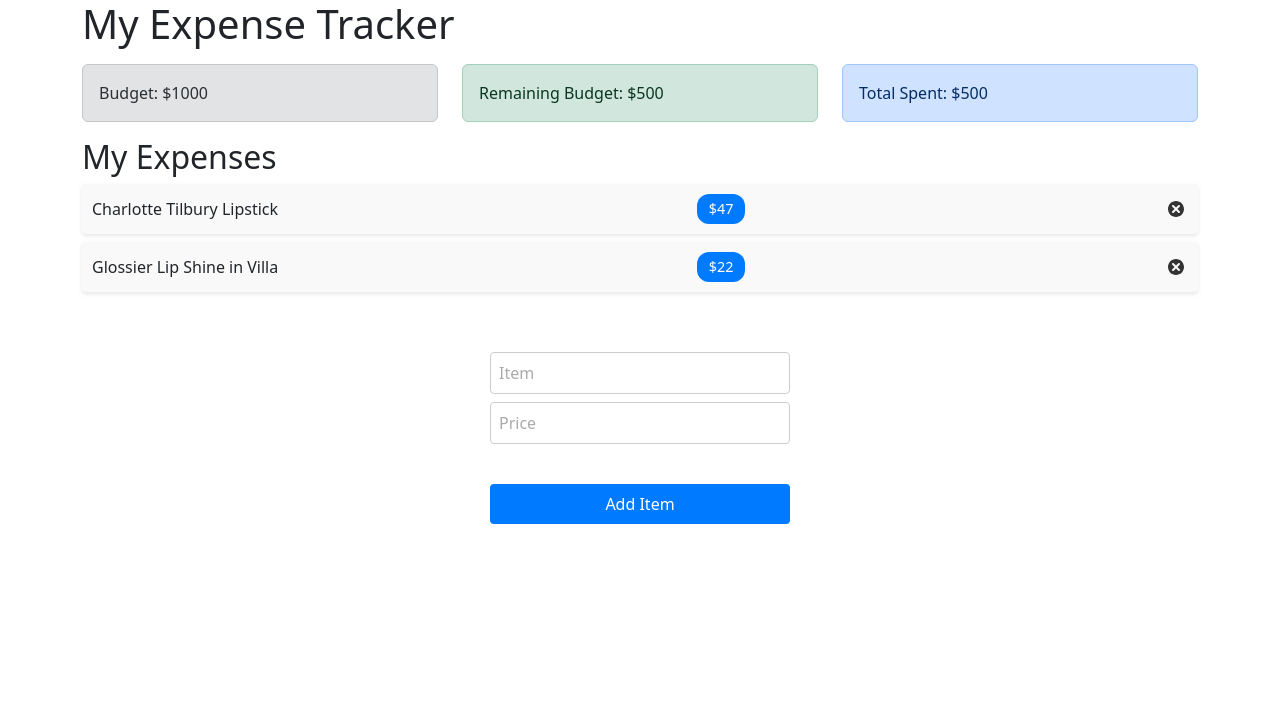
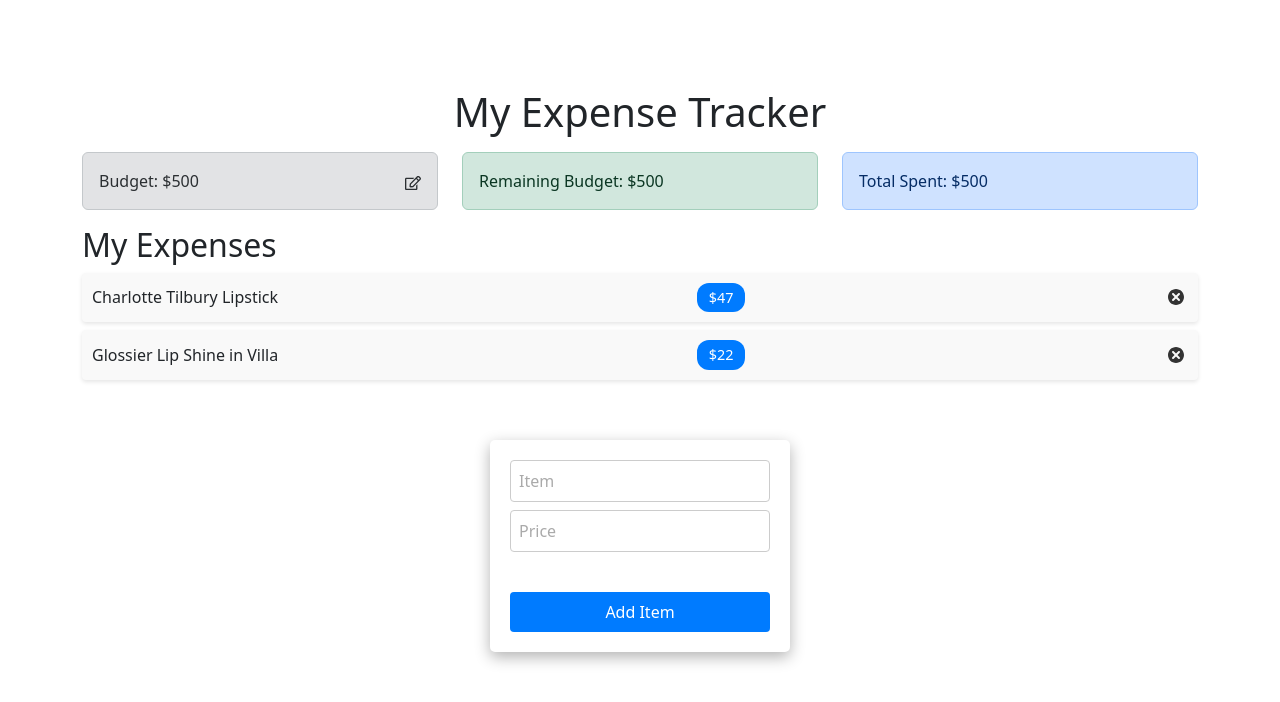
Before and after one commit to sarahhcheng/expense-tracker, a React (Create React App) app: page / in a window 1280 px wide. Shown: the top 702 px of the page. Built offline with nearby package versions, Linux system fonts and the light colour scheme.

Commit message:
create edit for budget

```diff
--- a/src/App.js
+++ b/src/App.js
@@ -9,7 +9,8 @@ import { ExpenseForm } from "./components/Form/ExpenseForm";
 function App() {
   return (
     <div className="container">
-      <h1>My Expense Tracker</h1>
+      <div className="align-items">
+        <h1 className="app-title">My Expense Tracker</h1>
         <div className="row mt-3">
           <div className="col-sm">
             <Budget />
@@ -28,6 +29,7 @@ function App() {
           <ExpenseForm />
         </div>
       </div>
+    </div>
   );
 }
 
--- /dev/null
+++ b/src/components/Budget/Budget.css
@@ -0,0 +1,4 @@
+.budget-contain {
+  display: flex;
+  justify-content: space-between;
+}
--- a/src/components/Budget/Budget.js
+++ b/src/components/Budget/Budget.js
@@ -1,7 +1,34 @@
+import { FaRegEdit } from "react-icons/fa";
+import "./Budget.css";
+import { useState } from "react";
+import Popup from "../PopUp/Popup";
+
 export const Budget = () => {
+  const [isPopupOpen, setIsPopupOpen] = useState(false);
+  const [budget, setBudget] = useState(500);
+
+  const handleBudget = (b) => {
+    setBudget(b);
+  };
+
+  const togglePopup = () => {
+    setIsPopupOpen(!isPopupOpen);
+  };
+
   return (
     <div className="alert alert-secondary">
-      <div>Budget: $1000</div>
+      <div className="budget-contain">
+        {" "}
+        <div>Budget: ${budget}</div>
+        <div className="edit" onClick={togglePopup}>
+          <FaRegEdit />
+        </div>
+        <Popup
+          isOpen={isPopupOpen}
+          closePopup={togglePopup}
+          onSetNewBudget={handleBudget}
+        />
+      </div>
     </div>
   );
 };
--- a/src/components/Form/ExpenseForm.css
+++ b/src/components/Form/ExpenseForm.css
@@ -1,8 +1,11 @@
 .expense-form {
   display: flex;
   flex-direction: column;
+  padding: 20px;
   max-width: 300px;
   margin: auto;
+  border-radius: 5px;
+  box-shadow: 0 5px 15px rgba(0, 0, 0, 0.3);
 }
 
 .expense-form div {
--- /dev/null
+++ b/src/components/PopUp/Popup.css
@@ -0,0 +1,40 @@
+/* Popup.css */
+.popup-backdrop {
+  position: fixed;
+  top: 0;
+  left: 0;
+  right: 0;
+  bottom: 0;
+  background-color: rgba(0, 0, 0, 0.5);
+  display: flex;
+  justify-content: center;
+  align-items: center;
+  z-index: 1000; /* Ensure it's above other content */
+}
+
+.popup {
+  background-color: #fff;
+  padding: 20px;
+  border-radius: 5px;
+  box-shadow: 0 5px 15px rgba(0, 0, 0, 0.3);
+  z-index: 1001; /* Above the backdrop */
+  position: relative;
+  height: 200px;
+}
+
+.close-button {
+  position: absolute;
+  width: 30px;
+  height: 30px;
+  color: darkgrey;
+  top: 10px;
+  right: 10px;
+  border: none;
+  background: none;
+  cursor: pointer;
+}
+
+.new-budget {
+  display: flex;
+  flex-direction: column;
+}
--- /dev/null
+++ b/src/components/PopUp/Popup.js
@@ -0,0 +1,38 @@
+import React, { useState } from "react";
+import "./Popup.css";
+import { MdOutlineCancel } from "react-icons/md";
+
+const Popup = ({ isOpen, closePopup, onSetNewBudget }) => {
+  const [budget, setNewBudget] = useState(0);
+
+  if (!isOpen) return null;
+
+  const newBudget = () => {
+    onSetNewBudget(budget);
+  };
+
+  return (
+    <div className="popup-backdrop">
+      <div className="popup">
+        <h3>New budget</h3>
+        <MdOutlineCancel className="close-button" onClick={closePopup} />
+        <div className="new-budget">
+          <input
+            type="text"
+            placeholder="e.g. 700"
+            onChange={(e) => setNewBudget(e.target.value)}
+          />
+          <button
+            type="submit"
+            className="btn btn-primary mt-3"
+            onClick={newBudget}
+          >
+            Set Budget
+          </button>
+        </div>
+      </div>
+    </div>
+  );
+};
+
+export default Popup;
--- a/src/index.css
+++ b/src/index.css
@@ -7,7 +7,22 @@ body {
   -moz-osx-font-smoothing: grayscale;
 }
 
+.app-title {
+  text-align: center;
+}
+
 .form-container {
   margin-top: 40px;
   padding: 20px;
 }
+
+.container {
+  height: 95vh;
+  display: flex;
+  justify-content: center; /* Center horizontally */
+  align-items: center; /* Center vertically */
+}
+
+.align-items {
+  width: 100%;
+}
```
Lines whose indentation alone changed are shown as unchanged.
